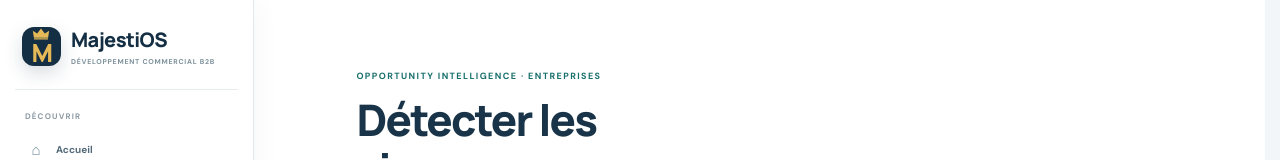
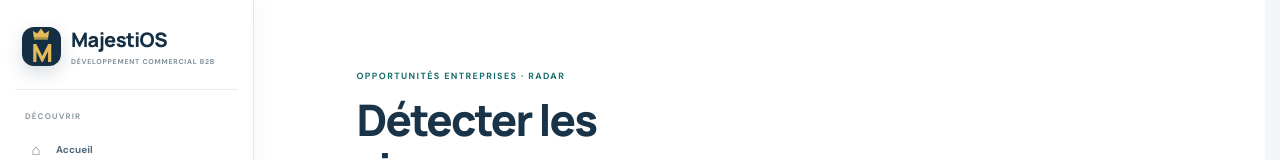
Before and after one commit to Chexpeer/Majestios, a Next.js app: page /opportunites/radar-entreprises in a window 1280 px wide. Shown: the top 160 px of the page. Built offline with nearby package versions, Linux system fonts and the light colour scheme.

Commit message:
Align radar wording with French product terminology

```diff
--- a/src/app/opportunites/radar-entreprises/page.tsx
+++ b/src/app/opportunites/radar-entreprises/page.tsx
@@ -5,7 +5,7 @@ export const metadata = { title: "Radar entreprises — MajestiOS", description:
 
 export default function CompanyRadarPage() {
   return <main className="public-site concept-page"><PublicHeader />
-    <section className="how-section concept-hero"><div><span className="section-label">OPPORTUNITY INTELLIGENCE · ENTREPRISES</span><h1>Détecter les signaux d’entreprise pour <em>agir au bon moment.</em></h1><p>Le radar entreprises a vocation à aider les professionnels à repérer des événements pouvant signaler un besoin, un changement de fournisseur, un projet de développement ou une occasion de partenariat.</p></div></section>
+    <section className="how-section concept-hero"><div><span className="section-label">OPPORTUNITÉS ENTREPRISES · RADAR</span><h1>Détecter les signaux d’entreprise pour <em>agir au bon moment.</em></h1><p>Le radar entreprises a vocation à aider les professionnels à repérer des événements pouvant signaler un besoin, un changement de fournisseur, un projet de développement ou une occasion de partenariat.</p></div></section>
     <section className="employment-principles">
       <article><span>01 · DÉTECTER</span><h2>Repérer un signal</h2><p>Création, changement d’activité, évolution publiée, reprise ou cession peuvent constituer des indices à examiner. Un signal n’est pas une preuve de besoin commercial.</p></article>
       <article><span>02 · VÉRIFIER</span><h2>Revenir à la source</h2><p>Les sources publiques pertinentes, dont les données d’entreprise et publications officielles, devront être raccordées et contrôlées avant de présenter des résultats comme actuels.</p></article>
```
